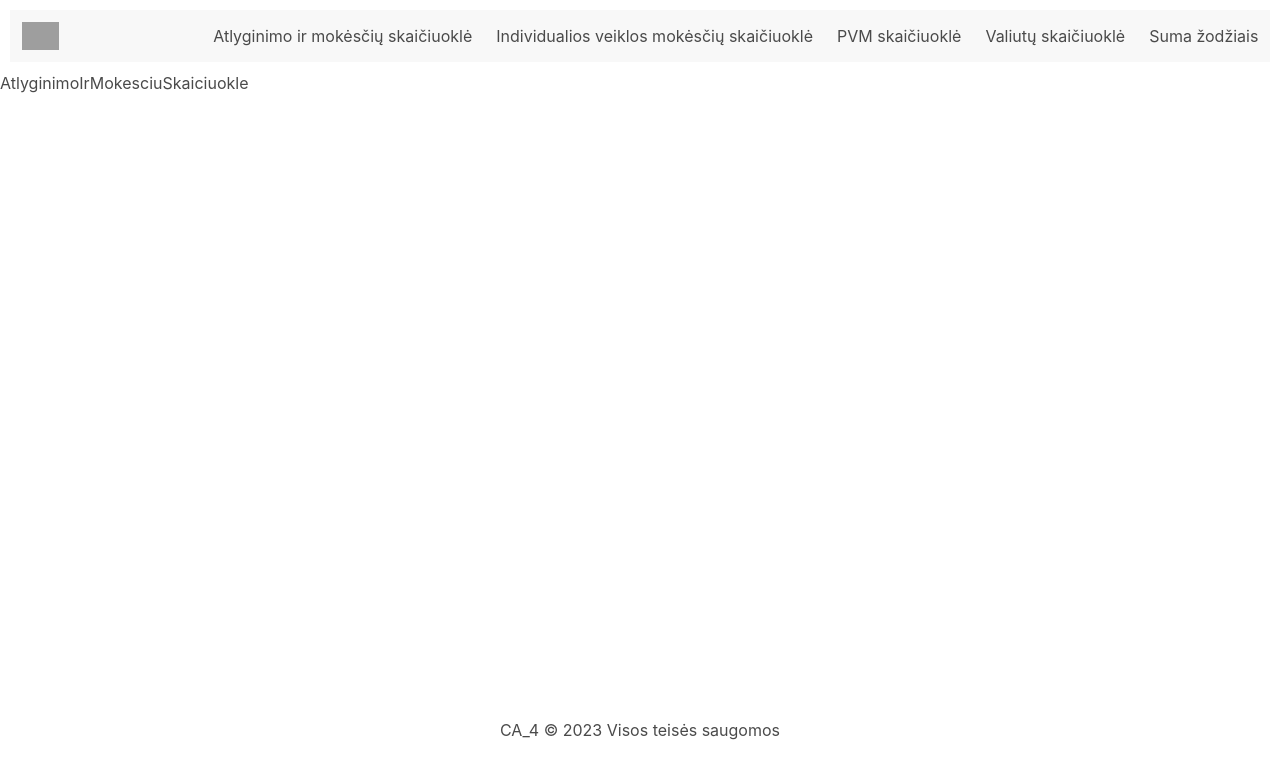
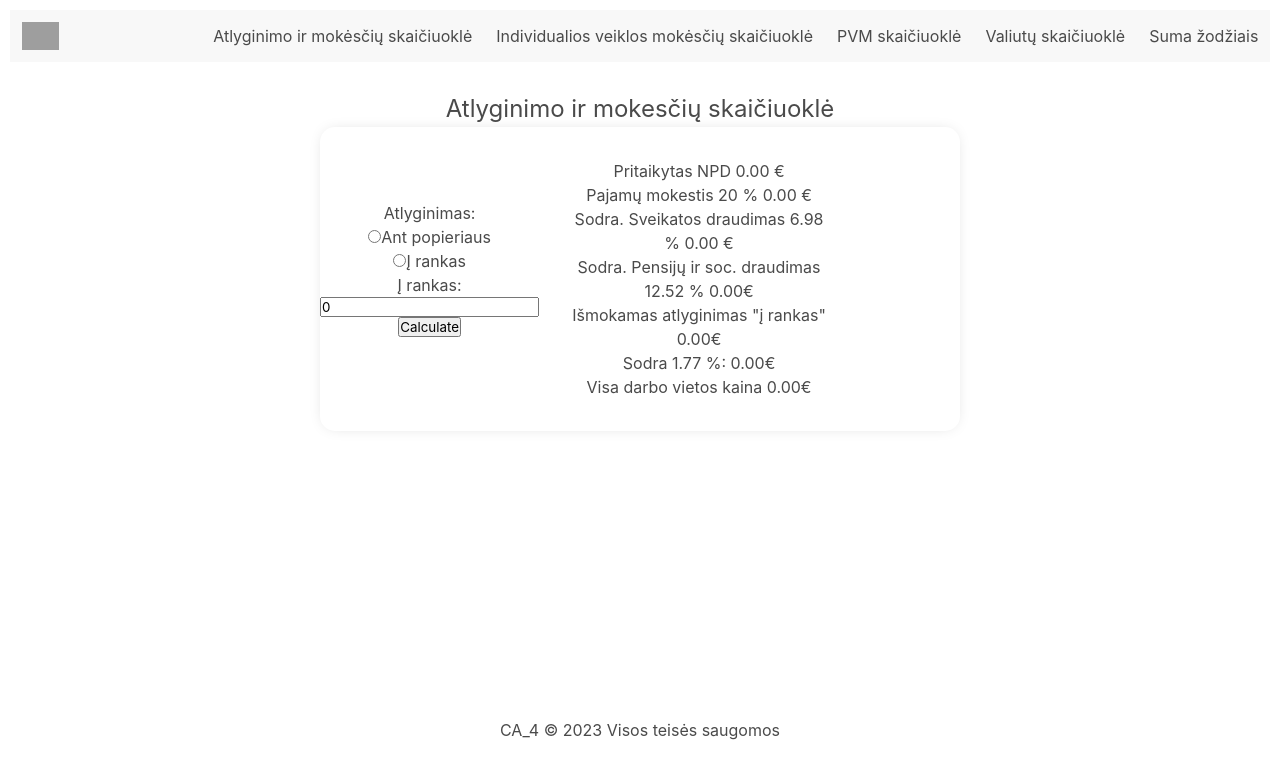
Before and after one commit to rekodev/react-team-task, a React (Vite) app: page /atlyginimu-ir-mokesciu-skaiciuokle in a window 1280 px wide. Shown: the top 778 px of the page. Built offline with nearby package versions, Linux system fonts and the light colour scheme; grey boxes are pictures that could not be loaded.

Commit message:
created atlyginimoIrMokesciuSkaiciuokle.tsx and added tentative style

```diff
--- a/src/pages/AtlyginimoIrMokesciuSkaiciuokle/AtlyginimoIrMokesciuSkaiciuokle.tsx
+++ b/src/pages/AtlyginimoIrMokesciuSkaiciuokle/AtlyginimoIrMokesciuSkaiciuokle.tsx
@@ -1,9 +1,139 @@
-import { StyledAtlyginimoMokesciuSkaiciuokle } from './style';
+import React, { useState } from 'react';
+import {
+  StyledAtlyginimoMokesciuSkaiciuokle,
+  StyledAtlyginimoMokesciuSkaiciuokleContainer,
+  StyledAtlyginimoMokesciuSkaiciuokleSubContainer,
+  FormWrapper,
+  ResultWrapper,
+} from './style';
 
 const AtlyginimoIrMokesciuSkaiciuokle = () => {
+  const [grossSalary, setGrossSalary] = useState(0);
+  const [result, setResult] = useState({
+    incomeTax: 0,
+    healthInsuranceTax: 0,
+    pensionAndSocialSecurityTax: 0,
+    netoSalary: 0,
+    sodraTax: 0,
+    fullCostOfWorkplace: 0,
+    npd: 0,
+  });
+
+  const [salaryType, setSalaryType] = useState('');
+
+  const calculateNPD = (grossSalary: number) => {
+    if (grossSalary < 840) {
+      return 625; // NPD is 625 eu
+    } else if (grossSalary > 840 && grossSalary < 1926) {
+      return 625 - 0.42 * (grossSalary - 840);
+    } else if (grossSalary > 1926) {
+      return 400 - 0.18 * (grossSalary - 642);
+    }
+
+    return 0; // default return value if none of the conditions are met
+  };
+
+  const handleSubmit = (event: React.FormEvent<HTMLFormElement>) => {
+    event.preventDefault();
+    const npd = calculateNPD(grossSalary); // Calculate NPD using the function
+    const incomeTax = (grossSalary - npd) * 0.2;
+    const healthInsuranceTax = grossSalary * 0.0698;
+    const pensionAndSocialSecurityTax = grossSalary * 0.1252;
+    const sodraTax = grossSalary * 0.0177;
+    const netoSalary =
+      grossSalary -
+      incomeTax -
+      healthInsuranceTax -
+      pensionAndSocialSecurityTax;
+    const fullCostOfWorkplace =
+      incomeTax +
+      healthInsuranceTax +
+      pensionAndSocialSecurityTax +
+      netoSalary +
+      sodraTax;
+
+    setResult({
+      incomeTax,
+      healthInsuranceTax,
+      pensionAndSocialSecurityTax,
+      sodraTax,
+      netoSalary,
+      fullCostOfWorkplace,
+      npd,
+    });
+  };
+
   return (
     <StyledAtlyginimoMokesciuSkaiciuokle>
-      AtlyginimoIrMokesciuSkaiciuokle
+      <StyledAtlyginimoMokesciuSkaiciuokleContainer>
+        <h1>Atlyginimo ir mokesčių skaičiuoklė</h1>
+        <StyledAtlyginimoMokesciuSkaiciuokleSubContainer>
+          <FormWrapper onSubmit={handleSubmit}>
+            <label htmlFor='grossSalary'>Atlyginimas:</label>
+            <label>
+              <input
+                type='radio'
+                value='Ant popieriaus'
+                checked={salaryType === 'Ant popieriaus'}
+                onChange={(e) => setSalaryType(e.target.value)}
+              />
+              Ant popieriaus
+            </label>
+            <label>
+              <input
+                type='radio'
+                value='Į rankas'
+                checked={salaryType === 'Į rankas'}
+                onChange={(e) => setSalaryType(e.target.value)}
+              />
+              Į rankas
+            </label>
+            {salaryType === 'Ant popieriaus' ? (
+              <>
+                <label htmlFor='grossSalary'>Ant popieriaus:</label>
+                <input
+                  id='grossSalary'
+                  type='number'
+                  value={grossSalary}
+                  onChange={(e) => setGrossSalary(Number(e.target.value))}
+                />
+              </>
+            ) : (
+              <>
+                <label htmlFor='grossSalary'>Į rankas:</label>
+                <input
+                  id='grossSalary'
+                  type='number'
+                  value={grossSalary}
+                  onChange={(e) => setGrossSalary(Number(e.target.value))}
+                />
+              </>
+            )}
+
+            <button type='submit'>Calculate</button>
+          </FormWrapper>
+
+          <ResultWrapper>
+            <p>Pritaikytas NPD {result.npd.toFixed(2)} €</p>
+            <p>Pajamų mokestis 20 % {result.incomeTax.toFixed(2)} €</p>
+            <p>
+              Sodra. Sveikatos draudimas 6.98 %{' '}
+              {result.healthInsuranceTax.toFixed(2)} €
+            </p>
+            <p>
+              Sodra. Pensijų ir soc. draudimas 12.52 %{' '}
+              {result.pensionAndSocialSecurityTax.toFixed(2)}€
+            </p>
+            <p>
+              Išmokamas atlyginimas "į rankas" {result.netoSalary.toFixed(2)}€
+            </p>
+            <p>Sodra 1.77 %: {result.sodraTax.toFixed(2)}€</p>
+            <p>
+              Visa darbo vietos kaina {result.fullCostOfWorkplace.toFixed(2)}€
+            </p>
+          </ResultWrapper>
+        </StyledAtlyginimoMokesciuSkaiciuokleSubContainer>
+      </StyledAtlyginimoMokesciuSkaiciuokleContainer>
     </StyledAtlyginimoMokesciuSkaiciuokle>
   );
 };
--- a/src/pages/AtlyginimoIrMokesciuSkaiciuokle/style.ts
+++ b/src/pages/AtlyginimoIrMokesciuSkaiciuokle/style.ts
@@ -1,3 +1,43 @@
 import styled from 'styled-components';
 
-export const StyledAtlyginimoMokesciuSkaiciuokle = styled.div``;
+export const StyledAtlyginimoMokesciuSkaiciuokle = styled.div`
+  display: flex;
+  justify-content: center;
+  align-items: start;
+  padding: 20px;
+`;
+
+export const StyledAtlyginimoMokesciuSkaiciuokleContainer = styled.div`
+  text-align: center;
+`;
+
+export const StyledAtlyginimoMokesciuSkaiciuokleSubContainer = styled.div`
+  width: 100%;
+  display: flex;
+  box-shadow: 0 0 15px -5px lightgray;
+  border-radius: 15px;
+
+  > div {
+    height: 100%;
+    width: 50%;
+    padding: 2rem;
+    display: flex;
+
+    align-items: center;
+  }
+`;
+export const FormWrapper = styled.form`
+  display: flex;
+  flex-direction: column;
+  justify-content: center;
+  align-items: center;
+  margin-bottom: 20px;
+`;
+
+export const ResultWrapper = styled.div`
+  display: flex;
+  flex-direction: column;
+  justify-content: center;
+  align-items: start;
+  padding: 20px;
+`;
```
